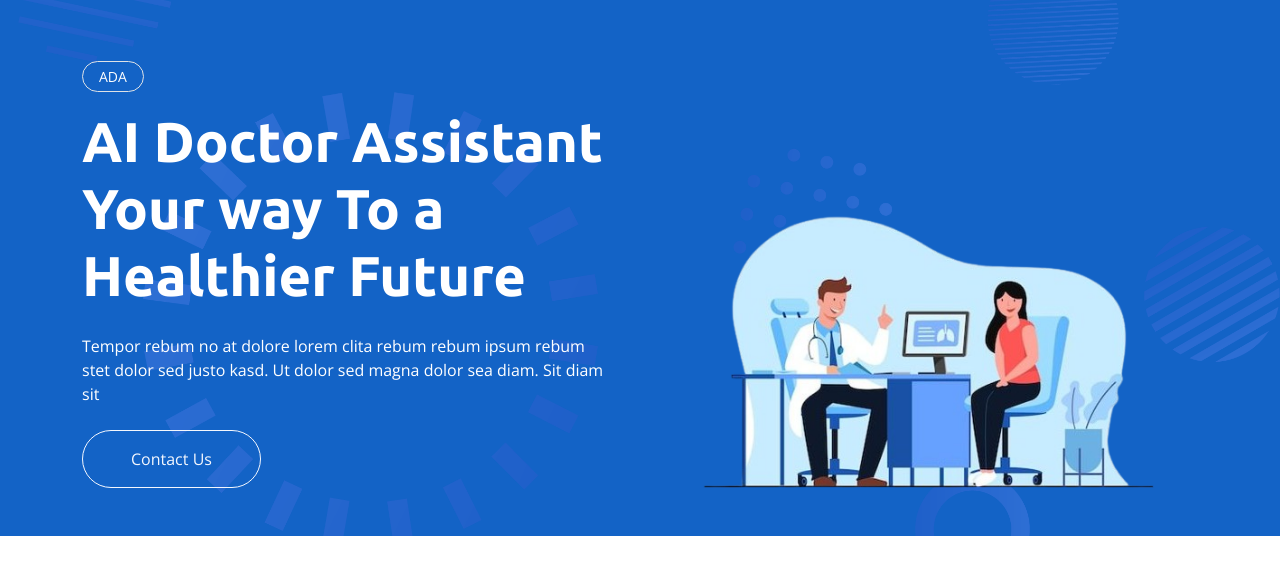
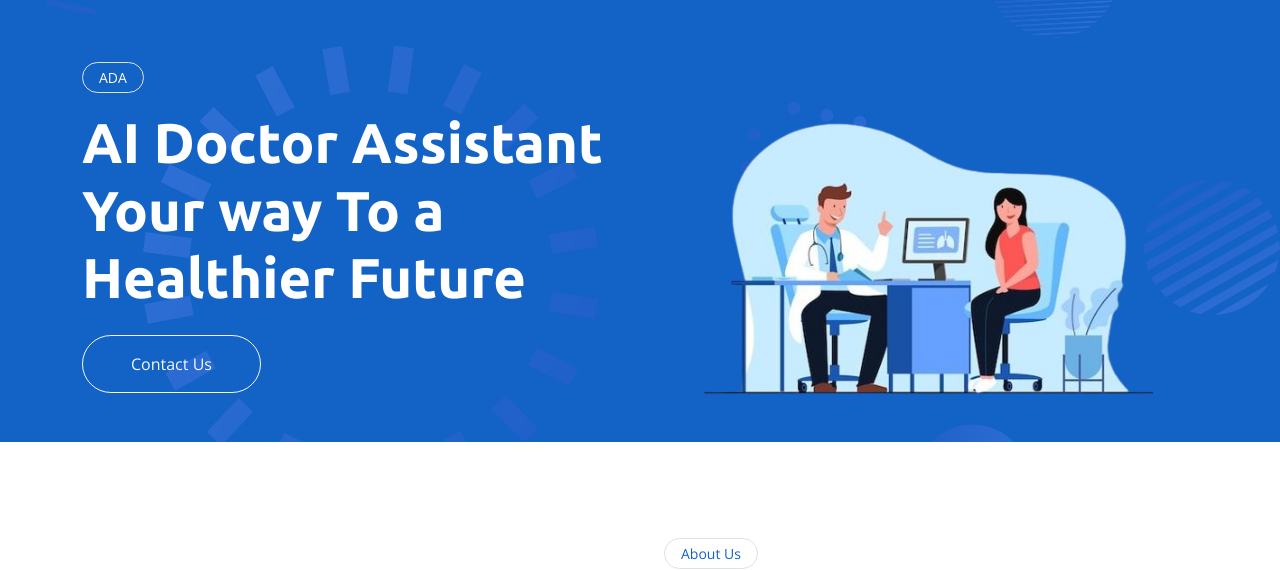
Before and after one commit to faisalkb99/Doctor-project, a plain HTML site: page AI-html-1.0.0/index.html in a window 1280 px wide. Shown: the part 83-653 px from the top of the page. Drawn offline with nearby package versions, Linux system fonts and the light colour scheme.

Commit message:
Final Edit03

```diff
--- a/AI-html-1.0.0/index.html
+++ b/AI-html-1.0.0/index.html
@@ -90,8 +90,7 @@
                     <h1 class="display-4 text-white mb-4 animated slideInRight">AI Doctor Assistant
                         Your way To a Healthier Future
                         </h1>
-                    <p class="text-white mb-4 animated slideInRight">Tempor rebum no at dolore lorem clita rebum rebum ipsum
-                        rebum stet dolor sed justo kasd. Ut dolor sed magna dolor sea diam. Sit diam sit</p>
+                    <p class="text-white mb-4 animated slideInRight"></p>
 
                     <a href="/AI-html-1.0.0/contact.html" class="btn btn-outline-light py-sm-3 px-sm-5 rounded-pill animated slideInRight">Contact Us</a>
                 </div>
```
Also changed, not shown: AI-html-1.0.0/404.html (+1 -1 lines), AI-html-1.0.0/about.html (+1 -1 lines), AI-html-1.0.0/contact.html (+1 -1 lines), AI-html-1.0.0/faq.html (+1 -1 lines), AI-html-1.0.0/feature.html (+1 -1 lines), AI-html-1.0.0/project.html (+1 -1 lines), AI-html-1.0.0/service.html (+1 -1 lines), AI-html-1.0.0/team.html (+1 -1 lines), AI-html-1.0.0/testimonial.html (+1 -1 lines).
